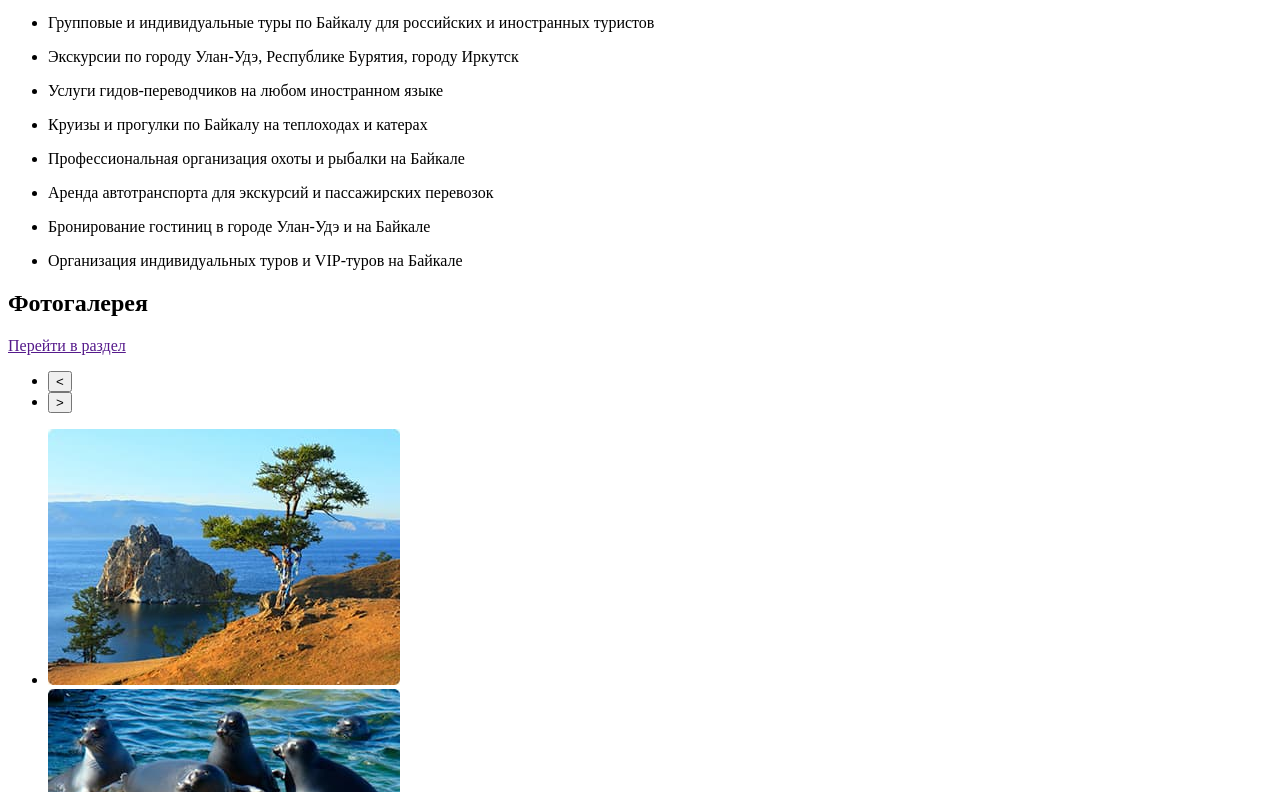
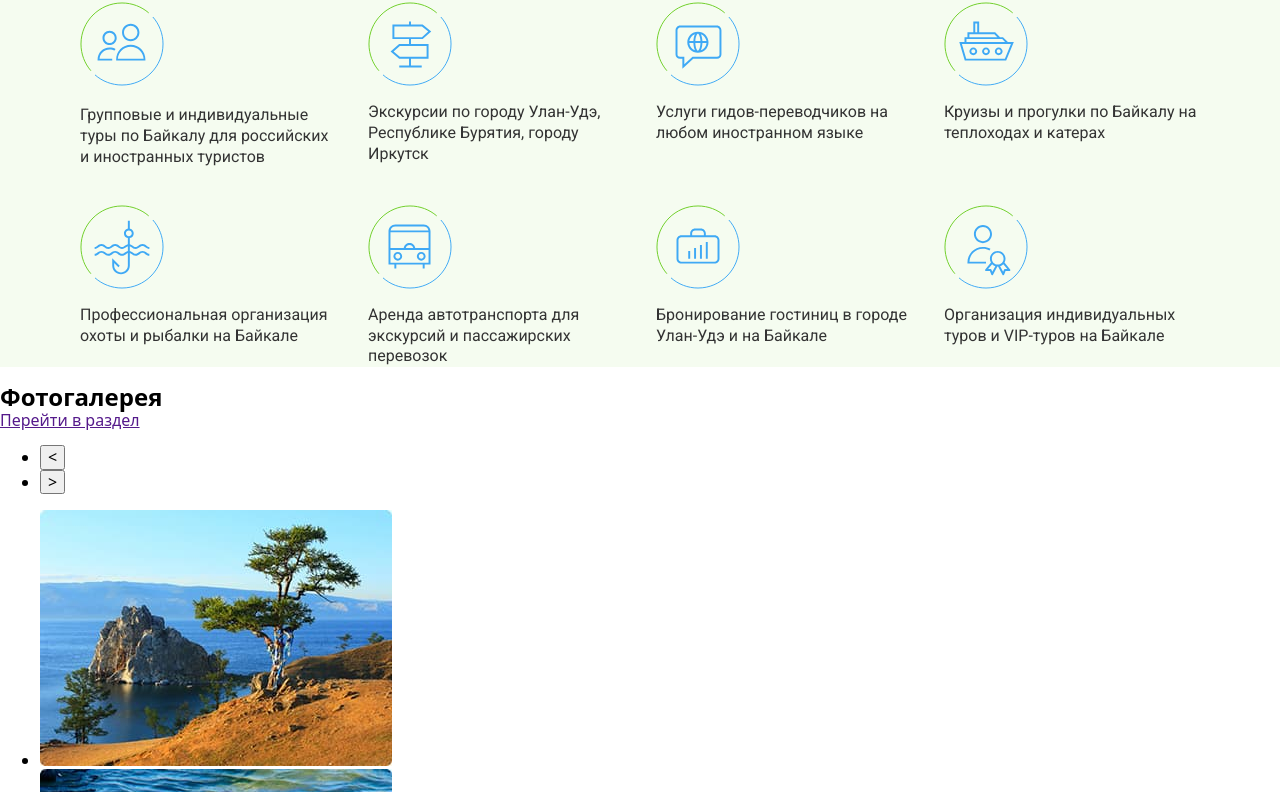
Before and after one commit to KOLT5885/baikal-rest, a plain HTML site: page index.html in a window 1280 px wide. Shown: the part 53-845 px from the top of the page. Drawn offline with nearby package versions, Linux system fonts and the light colour scheme.

Commit message:
commit-n

```diff
--- /dev/null
+++ b/css/styles.css
@@ -0,0 +1,170 @@
+html {
+  box-sizing: border-box;
+}
+
+*::before,
+*::after {
+  box-sizing: inherit;
+}
+
+h1,
+h2,
+h3,
+h4,
+h5,
+h6,
+p {
+  margin-top: 0px;
+  margin-bottom: 0px;
+}
+
+.visually-hidden {
+  position: absolute;
+  width: 1px;
+  height: 1px;
+  margin: -1px;
+  border: 0;
+  padding: 0;
+
+  white-space: nowrap;
+  clip-path: inset(100%);
+  clip: rect(0 0 0 0);
+  overflow: hidden;
+}
+
+.main-directions {
+  background-color: rgba(112, 207, 41, 0.07);
+}
+
+.main-directions-container {
+  margin-left: auto;
+  margin-right: auto;
+  width: 1120px;
+}
+
+.main-directions-title {
+  font-family: PT Serif;
+  font-style: normal;
+  font-weight: 700;
+  font-size: 30px;
+  line-height: 1.3;
+  text-align: center;
+  color: #000000;
+}
+
+.main-directions-list {
+  display: flex;
+  flex-wrap: wrap;
+  list-style: none;
+  padding-left: 0px;
+}
+
+.main-directions-list-item {
+  display: inline-block;
+  width: 256px;
+}
+
+.main-directions-list-item:not(:nth-child(4n + 4)) {
+  margin-right: 32px;
+}
+
+.main-directions-list-item:not(:nth-child(n + 4)) {
+  margin-bottom: 37px;
+}
+
+/* .main-directions-list-item::before {
+  content: '';
+  display: block;
+  width: 84px;
+  height: 84px;
+  margin-bottom: 16px;
+} */
+
+.main-directions-list-item.item-1::before {
+  content: '';
+  display: inline-block;
+  width: 84px;
+  height: 84px;
+  margin-bottom: 16px;
+  background-image: url(../images/group-37.svg);
+  background-size: contain;
+}
+
+.main-directions-list-item.item-2::before {
+  content: '';
+  display: block;
+  width: 84px;
+  height: 84px;
+  margin-bottom: 16px;
+  background-image: url(../images/group-38.svg);
+  background-size: contain;
+}
+
+.main-directions-list-item.item-3::before {
+  content: '';
+  display: block;
+  width: 84px;
+  height: 84px;
+  margin-bottom: 16px;
+  background-image: url(../images/group-39.svg);
+  background-size: contain;
+}
+
+.main-directions-list-item.item-4::before {
+  content: '';
+  display: block;
+  width: 84px;
+  height: 84px;
+  margin-bottom: 16px;
+  background-image: url(../images/group-40.svg);
+  background-size: contain;
+}
+
+.main-directions-list-item.item-5::before {
+  content: '';
+  display: block;
+  width: 84px;
+  height: 84px;
+  margin-bottom: 16px;
+  background-image: url(../images/group-41.svg);
+  background-size: contain;
+}
+
+.main-directions-list-item.item-6::before {
+  content: '';
+  display: block;
+  width: 84px;
+  height: 84px;
+  margin-bottom: 16px;
+  background-image: url(../images/group-42.svg);
+  background-size: contain;
+}
+
+.main-directions-list-item.item-7::before {
+  content: '';
+  display: block;
+  width: 84px;
+  height: 84px;
+  margin-bottom: 16px;
+  background-image: url(../images/group-30.svg);
+  background-size: contain;
+}
+
+.main-directions-list-item.item-8::before {
+  content: '';
+  display: block;
+  width: 84px;
+  height: 84px;
+  margin-bottom: 16px;
+  background-image: url(../images/group-44.svg);
+  background-size: contain;
+}
+
+.main-directions-list-text {
+  font-family: Roboto;
+  font-style: normal;
+  font-weight: normal;
+  font-size: 16px;
+  line-height: 1.3;
+  color: #333333;
+}
--- a/index.html
+++ b/index.html
@@ -6,86 +6,85 @@
     <meta name="viewport" content="width=device-width, initial-scale=1.0">
     <title>Байкальский отдых</title>
     <link rel="preconnect" href="https://fonts.gstatic.com">
-    <link href="https://fonts.googleapis.com/css2?family=PT+Serif:wght@700&family=Roboto:wght@400;500;700&display=swap"
-        rel="stylesheet">
+    <link rel="stylesheet" href="https://fonts.googleapis.com/css2?family=PT+Serif:wght@700&family=Roboto:wght@400;500;700&display=swap">
+    <link rel="stylesheet" href="https://cdnjs.cloudflare.com/ajax/libs/modern-normalize/1.0.0/modern-normalize.min.css">
+    <link rel="stylesheet" href="./css/styles.css">
 </head>
 <body>
     <header>
 
-
     </header>
     <main>
         <section class="main-directions">
-            <div class="container">
-                <h2 class="title">Основные направления деятельности</h2>
-                <ul class="list">
-                    <li class="item">
-                        <p class="text">Групповые и индивидуальные туры по Байкалу для российских и иностранных туристов</p>
+            <div class="main-directions-container">
+                <h2 class="main-directions-title">Основные направления деятельности</h2>
+                <ul class="main-directions-list">
+                    <li class="main-directions-list-item item-1">
+                        <p class="main-directions-list-text">Групповые и индивидуальные туры по Байкалу для российских и иностранных туристов</p>
                     </li>
-                    <li class="item">
-                        <p class="text">Экскурсии по городу Улан-Удэ, Республике Бурятия, городу Иркутск</p>
+                    <li class="main-directions-list-item item-2">
+                        <p class="main-directions-list-text">Экскурсии по городу Улан-Удэ, Республике Бурятия, городу Иркутск</p>
                     </li>
-                    <li class="item">
-                        <p class="text">Услуги гидов-переводчиков на любом иностранном языке</p>
+                    <li class="main-directions-list-item item-3">
+                        <p class="main-directions-list-text">Услуги гидов-переводчиков на любом иностранном языке</p>
                     </li>
-                    <li class="item">
-                        <p class="text">Круизы и прогулки по Байкалу на теплоходах и катерах</p>
+                    <li class="main-directions-list-item item-4">
+                        <p class="main-directions-list-text">Круизы и прогулки по Байкалу на теплоходах и катерах</p>
                     </li>
-                    <li class="item">
-                        <p class="text">Профессиональная организация охоты и рыбалки на Байкале</p>
+                    <li class="main-directions-list-item item-5">
+                        <p class="main-directions-list-text">Профессиональная организация охоты и рыбалки на Байкале</p>
                     </li>
-                    <li class="item">
-                        <p class="text">Аренда автотранспорта для экскурсий и пассажирских перевозок</p>
+                    <li class="main-directions-list-item item-6">
+                        <p class="main-directions-list-text">Аренда автотранспорта для экскурсий и пассажирских перевозок</p>
                     </li>
-                    <li class="item">
-                        <p class="text">Бронирование гостиниц в городе Улан-Удэ и на Байкале</p>
+                    <li class="main-directions-list-item item-7">
+                        <p class="main-directions-list-text">Бронирование гостиниц в городе Улан-Удэ и на Байкале</p>
                     </li>
-                    <li class="item">
-                        <p class="text">Организация индивидуальных туров и VIP-туров на Байкале</p>
+                    <li class="main-directions-list-item item-8">
+                        <p class="main-directions-list-text">Организация индивидуальных туров и VIP-туров на Байкале</p>
                     </li>
                 </ul>
             </div>
         </section>
 
         <section class="photo-gallery">
-            <div class="container">
-                <h2 class="title">Фотогалерея</h2>
-                <div class="gallery-menu">
-                    <a href="" class="link">Перейти в раздел</a>
-                    <ul class="list">
-                        <li class="item">
-                            <button type="button" class="button">&lt;</button>
+            <div class="photo-gallery-container">
+                <h2 class="photo-gallery-title">Фотогалерея</h2>
+                <div class="photo-gallery-menu">
+                    <a href="" class="photo-gallery-menu-link">Перейти в раздел</a>
+                    <ul class="photo-gallery-menu-list">
+                        <li class="photo-gallery-menu-list-item">
+                            <button type="button" class="photo-gallery-menu-list-button">&lt;</button>
                         </li>
                         <li class="item">
-                            <button type="button" class="button">&gt;</button>
+                            <button type="button" class="photo-gallery-menu-list-button">&gt;</button>
                         </li>
                     </ul>
                 </div>
-                <ul class="list gallery">
-                    <li class="gallery list">
-                        <img src="./images/gallery-1.jpg" alt="foto 1" width="352">
+                <ul class="photo-gallery-gallery-list">
+                    <li class="photo-gallery-gallery-item">
+                        <img src="./images/gallery-1.jpg" alt="foto 1" width="352" class="photo-gallery-gallery-img">
                     </li>
-                    <li class="gallery list">
-                        <img src="./images/gallery-2.jpg" alt="foto 2" width="352">
+                    <li class="photo-gallery-gallery-item">
+                        <img src="./images/gallery-2.jpg" alt="foto 2" width="352" class="photo-gallery-gallery-img">
                     </li>
-                    <li class="gallery list">
-                        <img src="./images/gallery-3.jpg" alt="foto 3" width="352">
+                    <li class="photo-gallery-gallery-item">
+                        <img src="./images/gallery-3.jpg" alt="foto 3" width="352" class="photo-gallery-gallery-img">
                     </li>
-                    <li class="gallery list">
-                        <img src="./images/gallery-4.jpg" alt="foto 4" width="352">
+                    <li class="photo-gallery-gallery-item">
+                        <img src="./images/gallery-4.jpg" alt="foto 4" width="352" class="photo-gallery-gallery-img">
                     </li>
-                    <li class="gallery list">
-                        <img src="./images/gallery-5.jpg" alt="foto 5" width="352">
+                    <li class="photo-gallery-gallery-item">
+                        <img src="./images/gallery-5.jpg" alt="foto 5" width="352" class="photo-gallery-gallery-img">
                     </li>
-                    <li class="gallery list">
-                        <img src="./images/gallery-6.jpg" alt="foto 6" width="352">
+                    <li class="photo-gallery-gallery-item">
+                        <img src="./images/gallery-6.jpg" alt="foto 6" width="352" class="photo-gallery-gallery-img">
                     </li>
                 </ul>
 
             </div>
         </section>
 
-
     </main>
 
 </body>
```
Also changed, not shown: images/Group 39.svg (deleted), images/Group 40.svg (deleted), images/Group 42.svg (deleted), images/group-30.svg (renamed from images/Group 30.svg), images/group-38.svg (renamed from images/Group 38.svg), images/group-39.svg (added), images/group-40.svg (added), images/group-41.svg (renamed from images/Group 41.svg), images/group-42.svg (added), images/group-44.svg (renamed from images/Group 44.svg).
